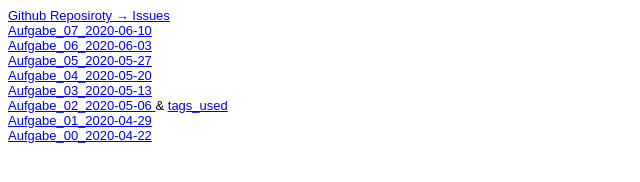
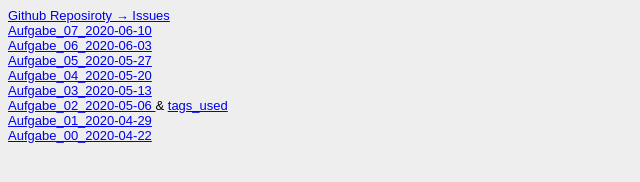
Before and after one commit to YamiDesu/GIS-SoSe-2020, a plain HTML site: page Steckbrief/steckbrief.htm in a window 1280 px wide. Shown: the whole page, without its empty margins (0-640 px from the left). Drawn offline with Linux system fonts and the light colour scheme.

Commit message:
Fixed Steckbrief
Farbe #eeeee durch #eeeeee ersetzt

```diff
--- a/Steckbrief/steckbrief.htm
+++ b/Steckbrief/steckbrief.htm
@@ -7,14 +7,14 @@
 body {
 	font-family: arial;
 	font-size: small;
-	background: #FFFFFF;
+	background: #eeeeee;
 }
 </style>
 </head>
 <body>
 	<!-- Hier die Links zu den gelösten Aufgaben einstellen, aktuelle oben, alte stehen lassen! Format: Aufgabenbezeichnung, Datum -->
 	<a href="https://github.com/YamiDesu/GIS-SoSe-2020/issues" target="_blank">										 	Github Reposiroty → Issues 	<br> </a>
-	<a href="https://yamidesu.github.io/GIS-SoSe-2020/Aufgaben/Aufgabe_07_2020-06-10/shop.html" target="_blank">  		Aufgabe_07_2020-06-10 <br> </a>
+	<a href="https://yamidesu.github.io/GIS-SoSe-2020/Aufgaben/Aufgabe_07_2020-06-10/shop.html" target="_blank"> 		Aufgabe_07_2020-06-10 <br> </a>
 	<a href="https://yamidesu.github.io/GIS-SoSe-2020/Aufgaben/Aufgabe_06_2020-06-03/shop.html" target="_blank"> 		Aufgabe_06_2020-06-03 		<br> </a>
 	<a href="https://yamidesu.github.io/GIS-SoSe-2020/Aufgaben/Aufgabe_05_2020-05-27/shop.html" target="_blank">  		Aufgabe_05_2020-05-27 		<br> </a>
 	<a href="https://yamidesu.github.io/GIS-SoSe-2020/Aufgaben/Aufgabe_04_2020-05-20/shop.html" target="_blank"> 		Aufgabe_04_2020-05-20 		<br> </a>
```
